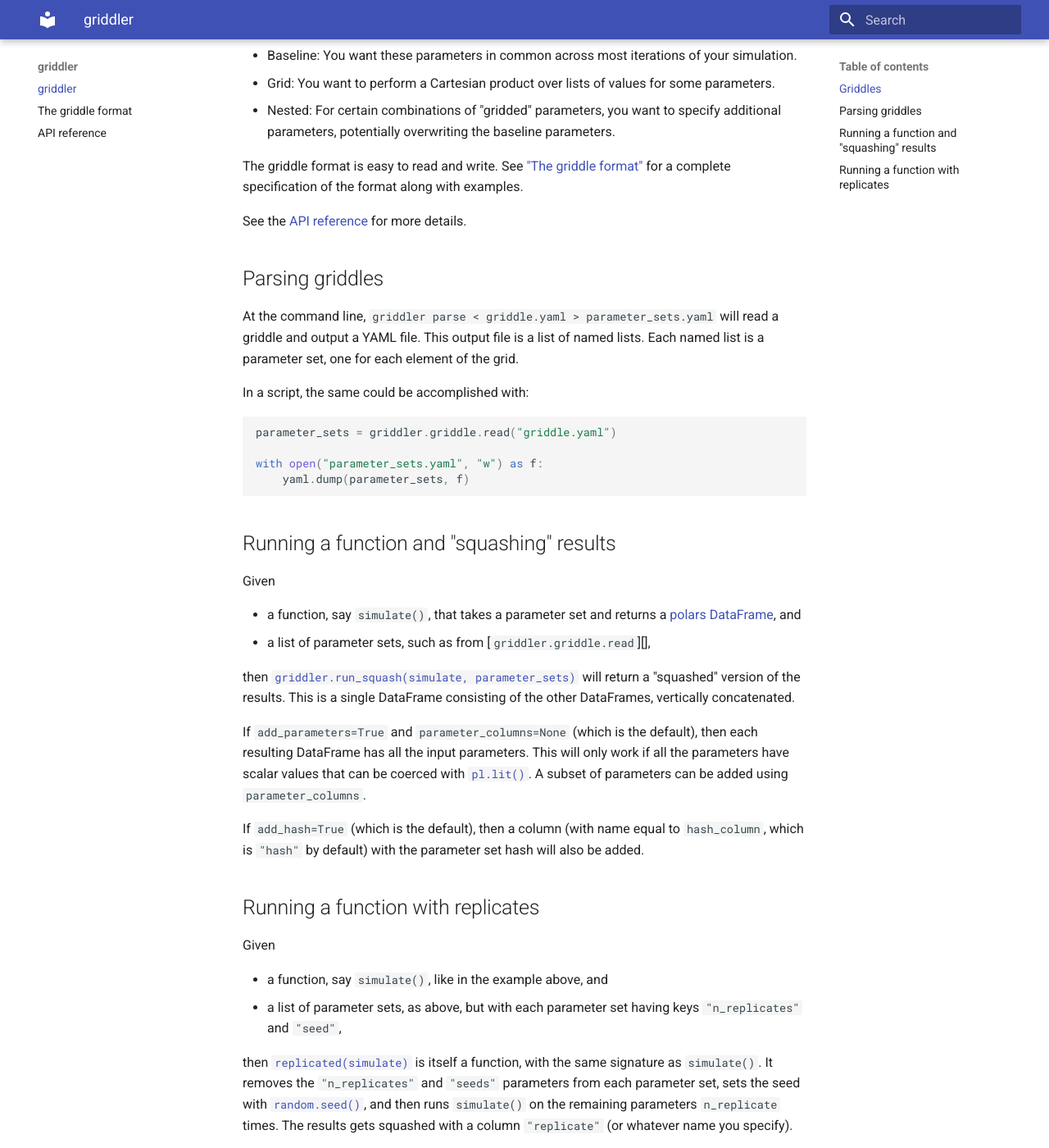
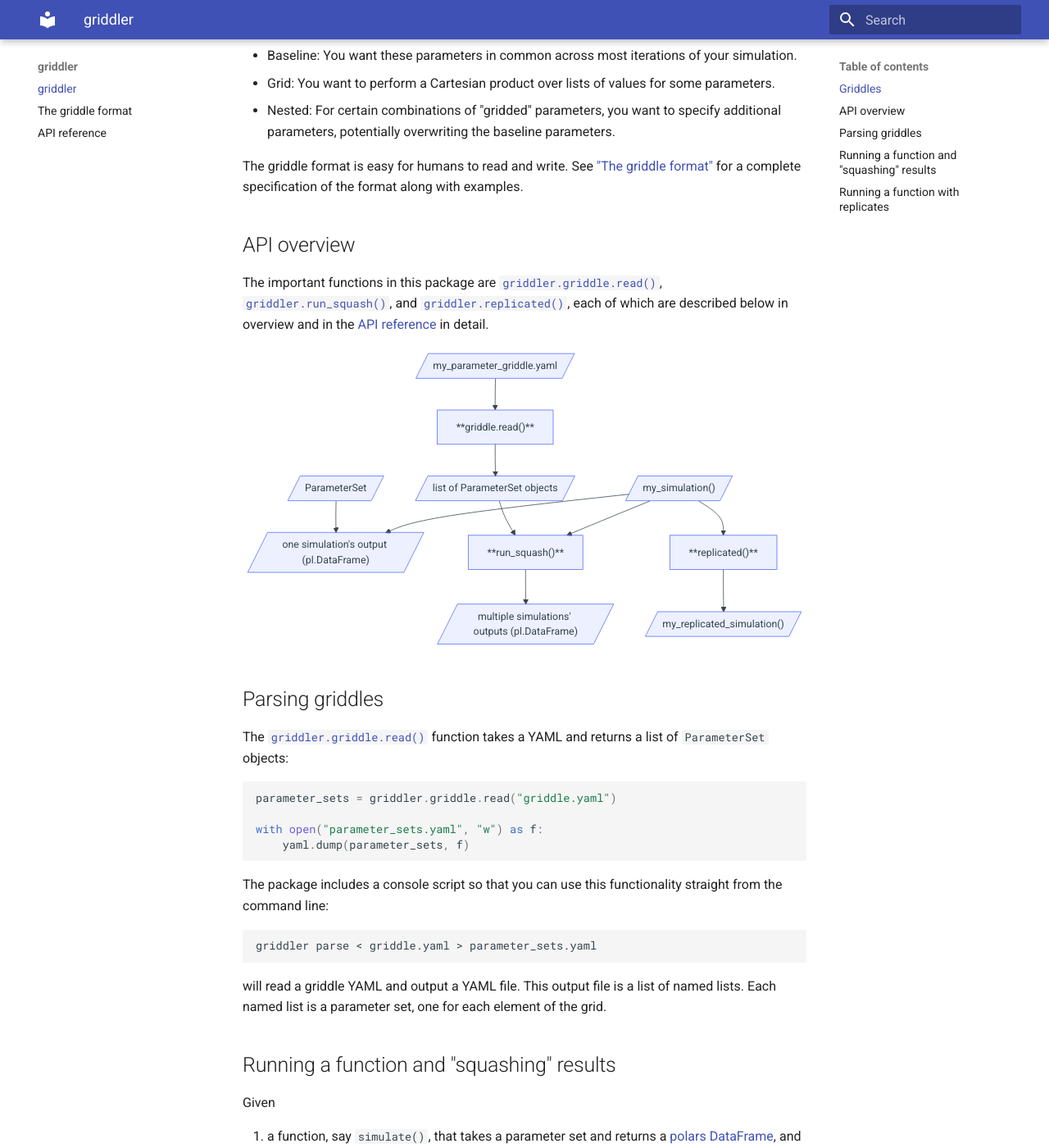
Before and after one commit to CDCgov/pygriddler, an MkDocs documentation site: the page built from docs/index.md, in a window 1280 px wide and 1400 px high, scrolled down 417 px. Shown: the whole window at 82% size. Built offline with MkDocs 1.6.1 and Material for MkDocs 9.7.7, drawn with Linux system fonts in a browser that asks for light colours; some of the changed text lies outside the part shown.

Commit message:
Add flowchart (#26)
* allow mermaid mkdocs yaml

* add draft mermaid diagram

* clean up diagram

````diff
--- a/.pre-commit-config.yaml
+++ b/.pre-commit-config.yaml
@@ -6,6 +6,7 @@ repos:
     hooks:
     -   id: check-added-large-files
     -   id: check-yaml
+        args: ['--unsafe']
     -   id: check-toml
     -   id: end-of-file-fixer
     -   id: mixed-line-ending
--- a/docs/index.md
+++ b/docs/index.md
@@ -14,15 +14,40 @@ The griddle format assumes that parameters come in three flavors:
 - Grid: You want to perform a Cartesian product over lists of values for some parameters.
 - Nested: For certain combinations of "gridded" parameters, you want to specify additional parameters, potentially overwriting the baseline parameters.
 
-The griddle format is easy to read and write. See ["The griddle format"](griddle.md) for a complete specification of the format along with examples.
+The griddle format is easy for humans to read and write. See ["The griddle format"](griddle.md) for a complete specification of the format along with examples.
 
-See the [API reference](reference.md) for more details.
+## API overview
+
+The important functions in this package are [`griddler.griddle.read()`](reference.md#griddler.griddle.read), [`griddler.run_squash()`](reference.md#griddler.run_squash), and [`griddler.replicated()`](reference.md#griddler.replicated), each of which are described below in overview and in the [API reference](reference.md) in detail.
+
+```mermaid
+flowchart TD
+    griddle[/my_parameter_griddle.yaml/]
+    read_griddle["**griddle.read()**"]
+    pss[/list of ParameterSet objects/]
+
+    griddle --> read_griddle --> pss
+
+    fun[/"my_simulation()"/]
+    ps[/ParameterSet/]
+    result1[/"one simulation's output (pl.DataFrame)"/]
+    fun --> result1
+    ps --> result1
+
+    run_squash["**run_squash()**"]
+    results[/"multiple simulations' outputs (pl.DataFrame)"/]
+    fun --> run_squash
+    pss --> run_squash
+    run_squash --> results
+
+    replicated["**replicated()**"]
+    replicated_fun[/"my_replicated_simulation()"/]
+    fun --> replicated --> replicated_fun
+```
 
 ## Parsing griddles
 
-At the command line, `griddler parse < griddle.yaml > parameter_sets.yaml` will read a griddle and output a YAML file. This output file is a list of named lists. Each named list is a parameter set, one for each element of the grid.
-
-In a script, the same could be accomplished with:
+The [`griddler.griddle.read()`](reference.md#griddler.griddle.read) function takes a YAML and returns a list of `ParameterSet` objects:
 
 ```python
 parameter_sets = griddler.griddle.read("griddle.yaml")
@@ -31,12 +56,20 @@ with open("parameter_sets.yaml", "w") as f:
     yaml.dump(parameter_sets, f)
 ```
 
+The package includes a console script so that you can use this functionality straight from the command line:
+
+```
+griddler parse < griddle.yaml > parameter_sets.yaml
+```
+
+will read a griddle YAML and output a YAML file. This output file is a list of named lists. Each named list is a parameter set, one for each element of the grid.
+
 ## Running a function and "squashing" results
 
 Given
 
-- a function, say `simulate()`, that takes a parameter set and returns a [polars DataFrame](https://docs.pola.rs/py-polars/html/reference/dataframe/index.html), and
-- a list of parameter sets, such as from [`griddler.griddle.read`][],
+1. a function, say `simulate()`, that takes a parameter set and returns a [polars DataFrame](https://docs.pola.rs/py-polars/html/reference/dataframe/index.html), and
+2. a list of parameter sets, such as from [`griddler.griddle.read()`](reference.md#griddler.griddle.read),
 
 then [`griddler.run_squash(simulate, parameter_sets)`](reference.md#griddler.run_squash) will return a "squashed" version of the results. This is a single DataFrame consisting of the other DataFrames, vertically concatenated.
 
--- a/mkdocs.yml
+++ b/mkdocs.yml
@@ -28,6 +28,11 @@ markdown_extensions:
   - mdx_truly_sane_lists
   - pymdownx.arithmatex:
       generic: true
+  - pymdownx.superfences:
+      custom_fences:
+        - name: mermaid
+          class: mermaid
+          format: !!python/name:pymdownx.superfences.fence_code_format
 
 extra_javascript:
   - javascript/katex.js
````
